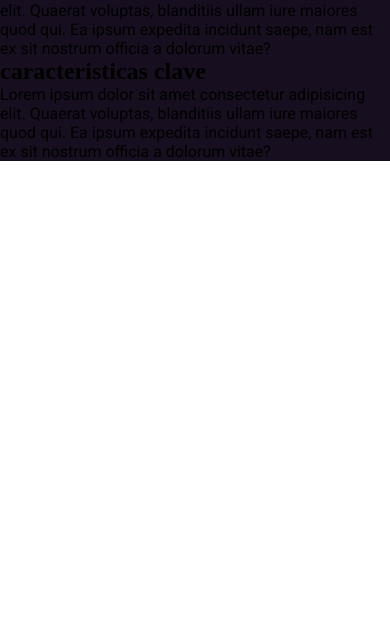
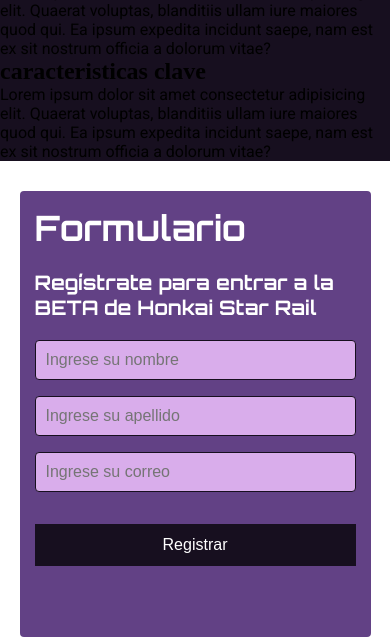
Before and after one commit to CAlmagro/SelectorDePersonajes, a plain HTML site: page index.html in a window 390 px wide. Shown: the part 342-979 px from the top of the page. Before the commit the page ends 844 px from the top, so only its background shows below. Drawn offline with nearby package versions, Linux system fonts and the light colour scheme.

Commit message:
formulario terminado
terminado el formulario, es funcional

```diff
--- a/css/SelectorDePersonajes.css
+++ b/css/SelectorDePersonajes.css
@@ -182,12 +182,69 @@ h1{
 
 }
 
+/*formulario */
+
+#formulario {
+    width: 400px;
+    background-color: #624185;
+    padding: 30px;
+    margin: auto;
+    margin-top: 100px;
+    border-radius: 4px;
+    color: white;
+}
+
+#formulario h1 {
+    font-size: 35px;
+    margin-bottom: 20px;
+    font-family: "Orbitron";
+}
+
+#formulario h2 {
+    font-size: 20px;
+    margin-bottom: 20px;
+    font-family: "Orbitron";
+}
+
+#formulario .controls{
+    width: 100%;
+    background: #d9adeb;
+    padding: 10px;
+    border-radius: 4px;
+    margin-bottom: 16px;
+    border: 1px solid #170F1F;
+    font-size: 20px;
+    color: white;
+}
+
+#formulario p{
+    height: 40px;
+    text-align: center;
+    font-size: 18px;
+}
+
+#formulario .botons {
+    width: 100%;
+    background: #170F1F;
+    border: none;
+    padding: 12px;
+    color: white;
+    margin: 16px 0;
+    font-size: 16px;
+}
+
+#formulario .botons:hover {
+    color:#5B3088;
+    background-color: #d9adeb;
+}
+
 /*MEDIA QUERY*/
 /* Tablet */
 @media screen and (max-width: 1030px){
     /* MAIN */
 
     /* Footer */
+
 
 }
 
@@ -243,5 +300,16 @@ h1{
 
     /* Footer */
 
+    #formulario {
+        width: 90%;
+        padding: 15px;
+        margin-top: 30px;
+    }
+
+    #formulario .controls,
+    #formulario .botons {
+        font-size: 16px;
+    }
+
 
 }
--- a/index.html
+++ b/index.html
@@ -53,8 +53,56 @@
 
     </main>
     <footer>
+        <section id="formulario">
+            <h1>Formulario</h1>
+            <h2>Regístrate para entrar a la BETA de Honkai Star Rail</h2>
+            <form id="formRegistro">
+            <input class="controls" type="text" name="nombres" id="nombres" placeholder="Ingrese su nombre">
+            <input class="controls" type="text" name="apellidos" id="apellidos" placeholder="Ingrese su apellido">
+            <input class="controls" type="email" name="correo" id="correo" placeholder="Ingrese su correo">
+            <input class="botons" type="submit" value="Registrar">
+        </form>
+            <p id="mensaje"></p>
+        </section>
+    </footer>
 
-    </footer>
+    <script>
+        // Obtenemos los elementos del formulario y el mensaje
+        const form = document.getElementById('formRegistro');
+        const mensaje = document.getElementById('mensaje');
+        const nombres = document.getElementById('nombres');
+        const apellidos = document.getElementById('apellidos');
+        const correo = document.getElementById('correo');
+
+        // Evento que se dispara cuando se envía el formulario
+        form.addEventListener('submit', function(event) {
+            event.preventDefault(); // Evita que el formulario recargue la página
+
+            // Validación de campos
+            if (nombres.value === "" || apellidos.value === "" || correo.value === "") {
+                mensaje.textContent = "Todos los campos son obligatorios.";
+                mensaje.style.color = "red";
+                return;
+            }
+
+            // Validación de formato de correo
+            const emailRegex = /^[a-zA-Z0-9._-]+@[a-zA-Z0-9.-]+\.[a-zA-Z]{2,6}$/;
+            if (!emailRegex.test(correo.value)) {
+                mensaje.textContent = "Por favor, ingrese un correo electrónico válido.";
+                mensaje.style.color = "red";
+                return;
+            }
+
+            // Si pasa la validación
+            mensaje.textContent = "¡Registro exitoso! Gracias por registrarte.";
+            mensaje.style.color = "green";
+
+            // Limpiamos los campos del formulario
+            nombres.value = "";
+            apellidos.value = "";
+            correo.value = "";
+        });
+    </script>
 
     <script src="https://cdnjs.cloudflare.com/ajax/libs/jquery/3.7.1/jquery.min.js" integrity="sha512-v2CJ7UaYy4JwqLDIrZUI/4hqeoQieOmAZNXBeQyjo21dadnwR+8ZaIJVT8EE2iyI61OV8e6M8PP2/4hpQINQ/g==" crossorigin="anonymous" referrerpolicy="no-referrer"></script>
 
```
